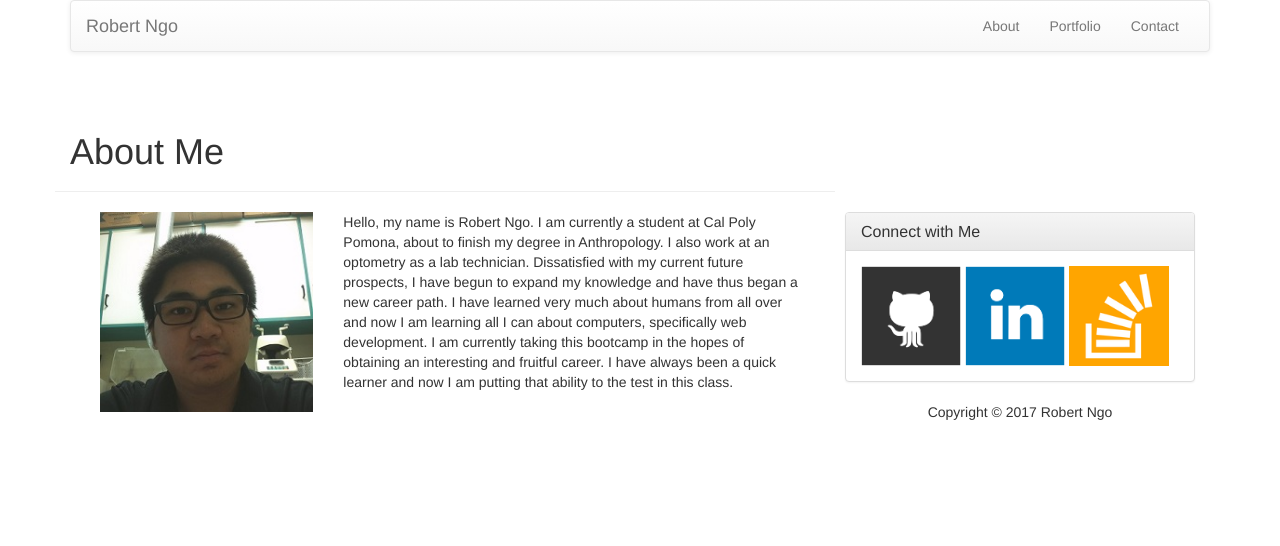
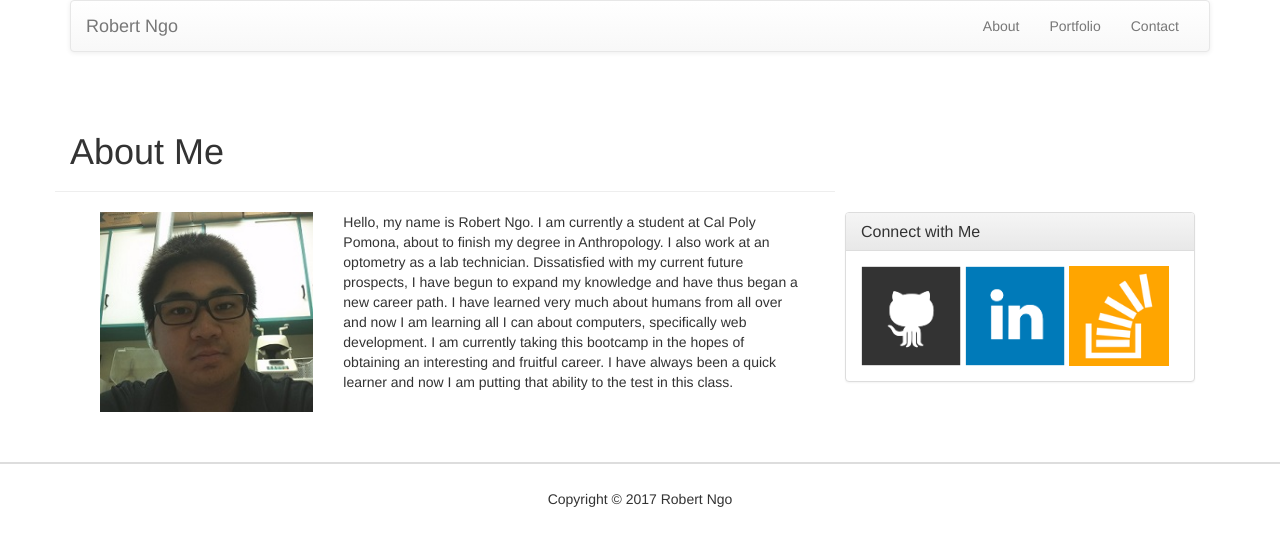
Before and after one commit to Phireous/bootstrap-portfolio, a plain HTML site: page index.html in a window 1280 px wide. Drawn offline with nearby package versions, Linux system fonts and the light colour scheme.

Commit message:
added sticky footer

```diff
--- a/index.html
+++ b/index.html
@@ -14,6 +14,7 @@
 	<script src="https://ajax.googleapis.com/ajax/libs/jquery/1.12.4/jquery.min.js"></script>
 	<!-- Latest compiled and minified JavaScript -->
 	<script src="https://maxcdn.bootstrapcdn.com/bootstrap/3.3.7/js/bootstrap.min.js" integrity="sha384-Tc5IQib027qvyjSMfHjOMaLkfuWVxZxUPnCJA7l2mCWNIpG9mGCD8wGNIcPD7Txa" crossorigin="anonymous"></script>
+	<link rel="stylesheet" type="text/css" href="style.css"/>
 
 </head>
 <body>
@@ -72,7 +73,7 @@
 				</div>
 			</div>
 
-
+</div>
 
 
 <footer class="footer">
@@ -81,7 +82,7 @@
 			Copyright &copy; 2017 Robert Ngo
 		</p>
 </footer>
-</div>
+
 
 </body>
 </html>
--- /dev/null
+++ b/style.css
@@ -0,0 +1,14 @@
+.container {
+	min-height: 95%;
+	position: relative;
+}
+
+.footer {
+
+	height: 5%;
+
+	width: 100%;
+	border-top: solid #ddd 2px;
+	padding-top: 25px;
+	margin-top: 50px;
+}
```
Also changed, not shown: contact.html (+3 -3 lines), portfolio.html (+3 -2 lines).
